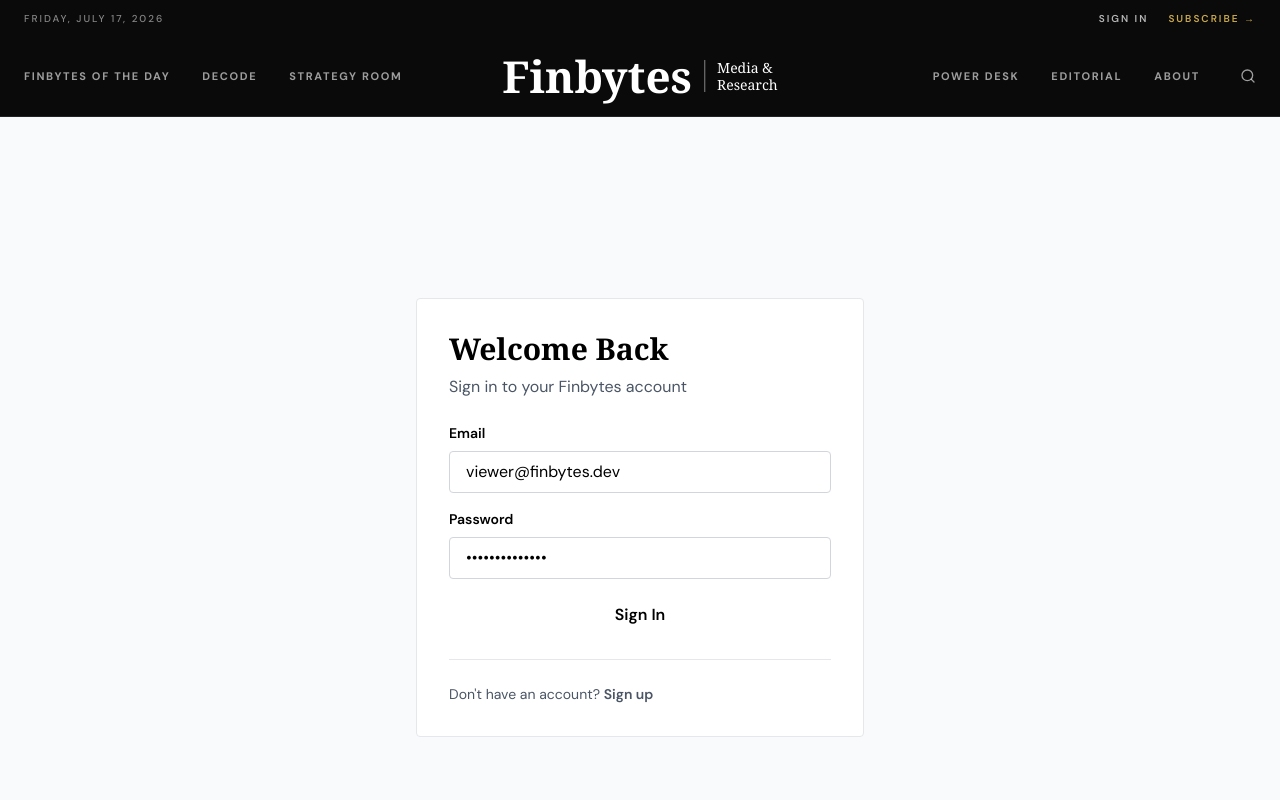
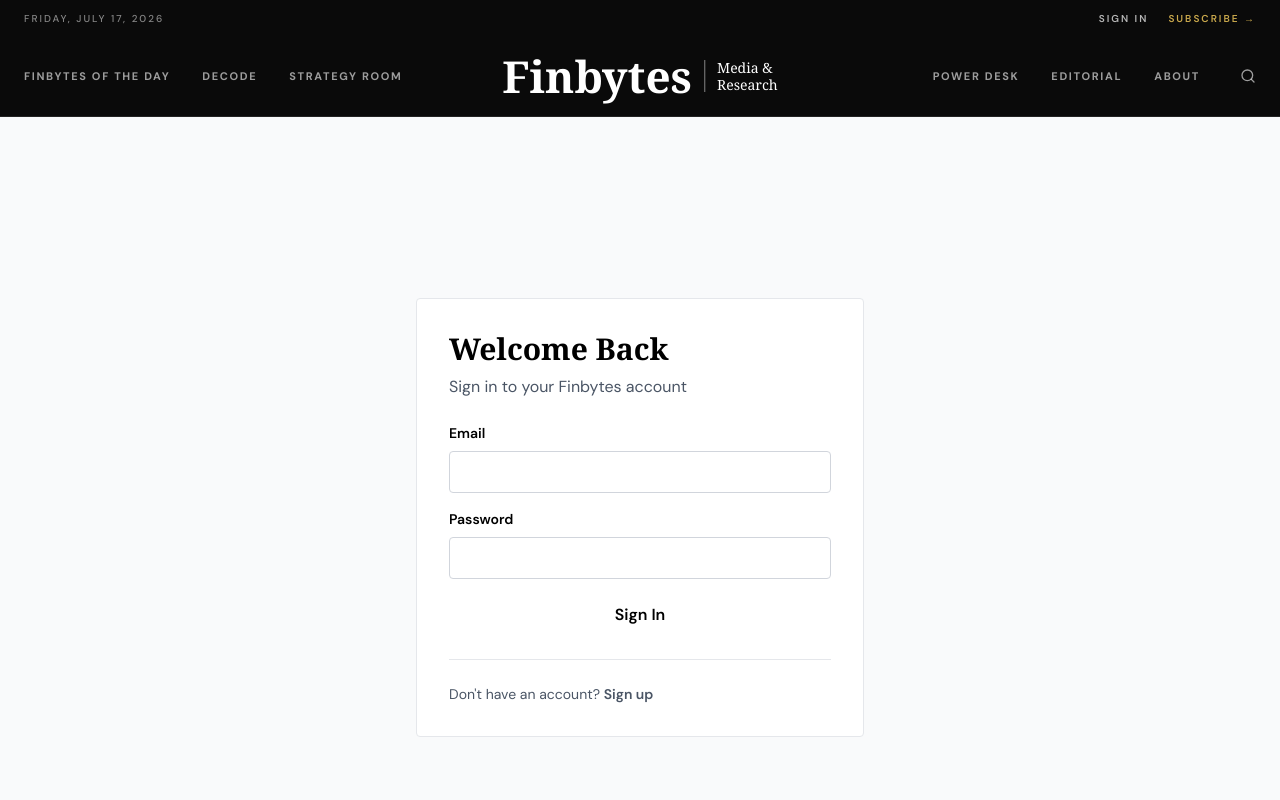
Before and after one commit to rishivgoud1/finbytes-mvp, a Next.js app in the folder frontend/apps/web/: page /login in a window 1280 px wide. Shown: the top 800 px of the page. Built offline with nearby package versions, Linux system fonts and the light colour scheme; a web font is replaced by a local one.

Commit message:
remove prefilled dev credentials from login

```diff
--- a/frontend/apps/web/src/app/login/page.tsx
+++ b/frontend/apps/web/src/app/login/page.tsx
@@ -8,8 +8,8 @@ import { useAuth } from '@/lib/useAuth';
 export default function LoginPage() {
   const router = useRouter();
   const { login, error: authError } = useAuth();
-  const [email, setEmail] = useState('viewer@finbytes.dev');
-  const [password, setPassword] = useState('DevViewer2024!');
+  const [email, setEmail] = useState('');
+  const [password, setPassword] = useState('');
   const [loading, setLoading] = useState(false);
 
   const handleSubmit = async (e: React.FormEvent) => {
```
